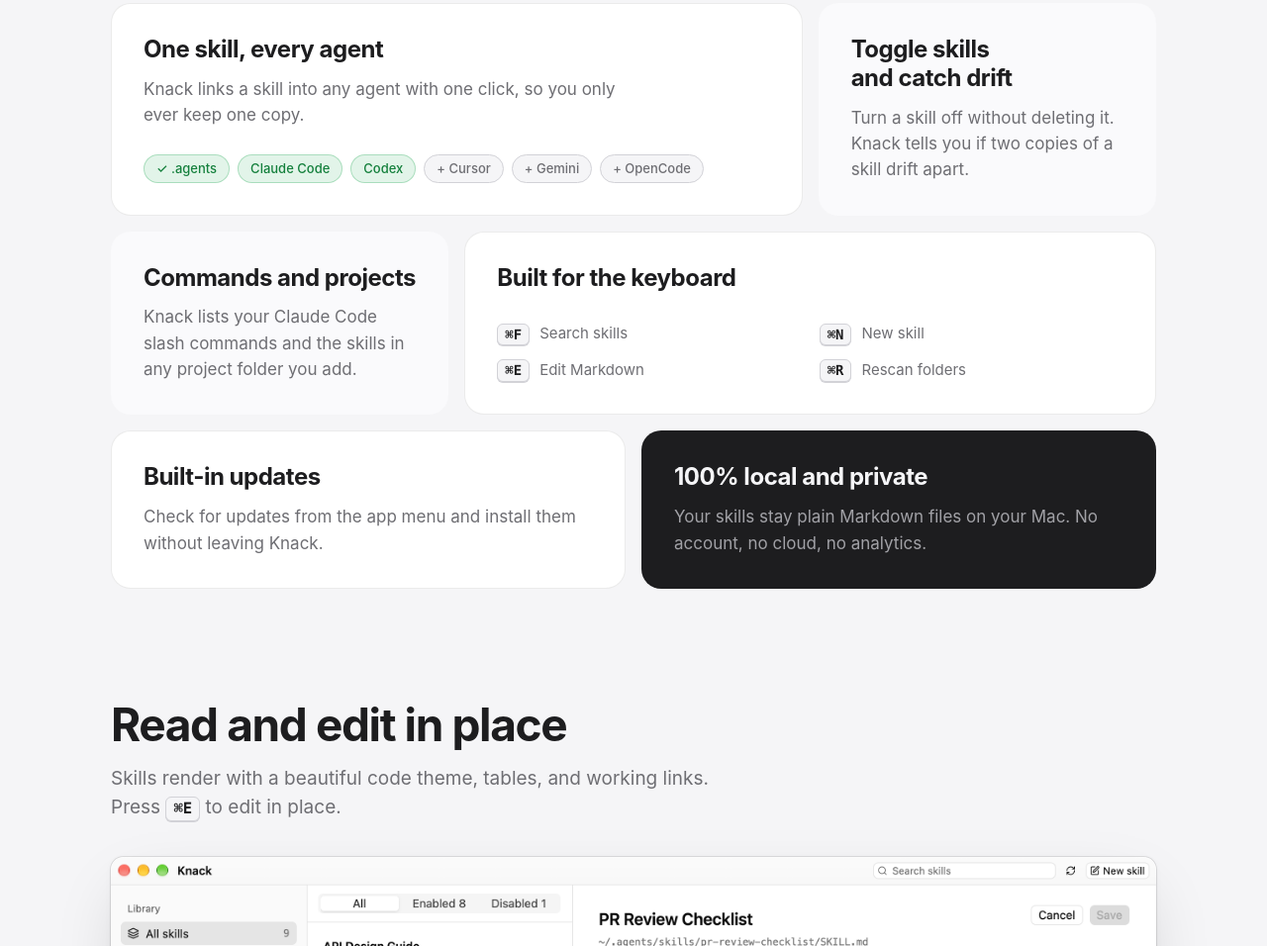
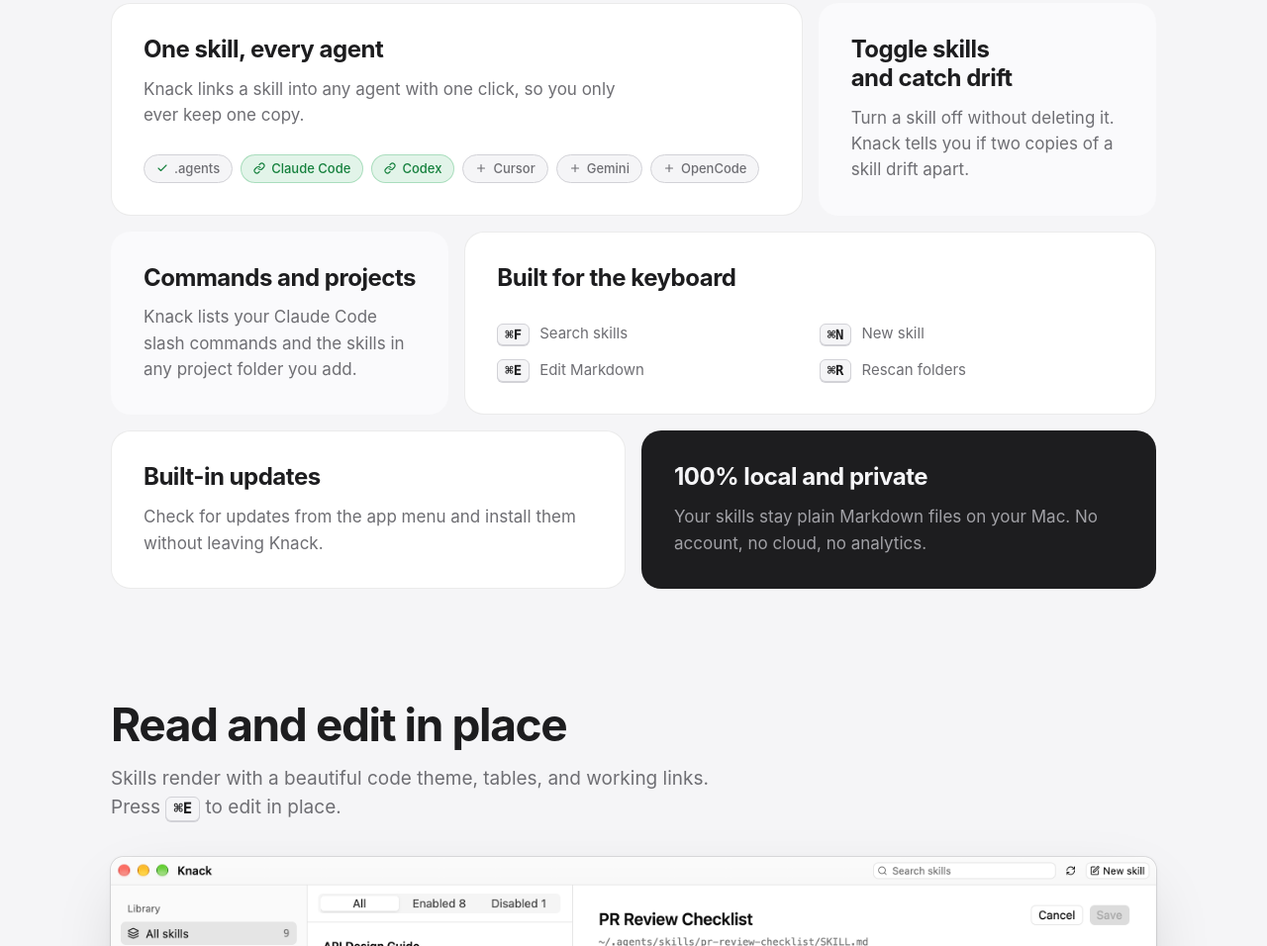
Before and after one commit to jondcallahan/knack, a plain HTML site: page site/index.html in a window 1280 px wide. Shown: the part 1574-2530 px from the top of the page at 99% size. Drawn offline with Linux system fonts and the light colour scheme.

Commit message:
Make the agent pills on the share card clickable
Co-Authored-By: Claude Opus 5.5 <noreply@anthropic.com>

```diff
--- a/site/index.html
+++ b/site/index.html
@@ -144,13 +144,13 @@
     <div class="cell cell-share">
       <h2>One skill, every agent</h2>
       <p>Knack links a skill into any agent with one click, so you only ever keep one copy.</p>
-      <div class="pill-demo" aria-hidden="true">
-        <span class="pill pill-active">✓ .agents</span>
-        <span class="pill pill-linked">Claude Code</span>
-        <span class="pill pill-linked">Codex</span>
-        <span class="pill">+ Cursor</span>
-        <span class="pill">+ Gemini</span>
-        <span class="pill">+ OpenCode</span>
+      <div class="pill-demo" role="group" aria-label="Available to">
+        <span class="pill pill-original" title="The original lives here."><svg viewBox="0 0 24 24" aria-hidden="true"><path d="M20 6 9 17l-5-5"/></svg>.agents</span>
+        <button type="button" class="pill pill-toggle" aria-pressed="true"><svg class="i-link" viewBox="0 0 24 24" aria-hidden="true"><path d="M10 13a5 5 0 0 0 7.54.54l3-3a5 5 0 0 0-7.07-7.07l-1.72 1.71"/><path d="M14 11a5 5 0 0 0-7.54-.54l-3 3a5 5 0 0 0 7.07 7.07l1.71-1.71"/></svg><svg class="i-plus" viewBox="0 0 24 24" aria-hidden="true"><path d="M12 5v14M5 12h14"/></svg>Claude Code</button>
+        <button type="button" class="pill pill-toggle" aria-pressed="true"><svg class="i-link" viewBox="0 0 24 24" aria-hidden="true"><path d="M10 13a5 5 0 0 0 7.54.54l3-3a5 5 0 0 0-7.07-7.07l-1.72 1.71"/><path d="M14 11a5 5 0 0 0-7.54-.54l-3 3a5 5 0 0 0 7.07 7.07l1.71-1.71"/></svg><svg class="i-plus" viewBox="0 0 24 24" aria-hidden="true"><path d="M12 5v14M5 12h14"/></svg>Codex</button>
+        <button type="button" class="pill pill-toggle" aria-pressed="false"><svg class="i-link" viewBox="0 0 24 24" aria-hidden="true"><path d="M10 13a5 5 0 0 0 7.54.54l3-3a5 5 0 0 0-7.07-7.07l-1.72 1.71"/><path d="M14 11a5 5 0 0 0-7.54-.54l-3 3a5 5 0 0 0 7.07 7.07l1.71-1.71"/></svg><svg class="i-plus" viewBox="0 0 24 24" aria-hidden="true"><path d="M12 5v14M5 12h14"/></svg>Cursor</button>
+        <button type="button" class="pill pill-toggle" aria-pressed="false"><svg class="i-link" viewBox="0 0 24 24" aria-hidden="true"><path d="M10 13a5 5 0 0 0 7.54.54l3-3a5 5 0 0 0-7.07-7.07l-1.72 1.71"/><path d="M14 11a5 5 0 0 0-7.54-.54l-3 3a5 5 0 0 0 7.07 7.07l1.71-1.71"/></svg><svg class="i-plus" viewBox="0 0 24 24" aria-hidden="true"><path d="M12 5v14M5 12h14"/></svg>Gemini</button>
+        <button type="button" class="pill pill-toggle" aria-pressed="false"><svg class="i-link" viewBox="0 0 24 24" aria-hidden="true"><path d="M10 13a5 5 0 0 0 7.54.54l3-3a5 5 0 0 0-7.07-7.07l-1.72 1.71"/><path d="M14 11a5 5 0 0 0-7.54-.54l-3 3a5 5 0 0 0 7.07 7.07l1.71-1.71"/></svg><svg class="i-plus" viewBox="0 0 24 24" aria-hidden="true"><path d="M12 5v14M5 12h14"/></svg>OpenCode</button>
       </div>
     </div>
 
@@ -229,6 +229,13 @@
 </footer>
 
 <script>
+document.querySelectorAll(".pill-toggle").forEach((pill) => {
+  pill.addEventListener("click", () => {
+    pill.setAttribute("aria-pressed", String(pill.getAttribute("aria-pressed") !== "true"));
+  });
+});
+</script>
+<script>
 (() => {
   fetch("/releases/latest.json", { cache: "no-cache" })
     .then((res) => (res.ok ? res.json() : null))
--- a/site/style.css
+++ b/site/style.css
@@ -270,8 +270,10 @@ kbd {
 .pill {
   display: inline-flex;
   align-items: center;
+  gap: 6px;
   padding: 5px 12px;
   border-radius: 999px;
+  font: inherit;
   font-size: 13px;
   font-weight: 500;
   line-height: 1.3;
@@ -279,11 +281,37 @@ kbd {
   background: var(--bg);
   border: 1px solid var(--line);
 }
-.pill-active,
-.pill-linked {
+.pill svg {
+  width: 12px;
+  height: 12px;
+  flex: none;
+  fill: none;
+  stroke: currentColor;
+  stroke-width: 2.25;
+  stroke-linecap: round;
+  stroke-linejoin: round;
+}
+.pill-original svg { color: var(--pill-green-ink); }
+.pill-toggle {
+  cursor: pointer;
+  -webkit-tap-highlight-color: transparent;
+  transition: color .2s var(--ease), background-color .2s var(--ease), border-color .2s var(--ease), transform .2s var(--ease);
+}
+.pill-toggle:hover { color: var(--ink); border-color: var(--muted); }
+.pill-toggle:active { transform: scale(.96); }
+.pill-toggle:focus-visible { outline: 2px solid var(--blue); outline-offset: 2px; }
+.pill-toggle[aria-pressed="true"] {
   color: var(--pill-green-ink);
   background: var(--pill-green-bg);
   border-color: var(--pill-green-border);
+}
+.pill-toggle[aria-pressed="true"]:hover { border-color: var(--pill-green-ink); }
+.pill-toggle .i-link,
+.pill-toggle[aria-pressed="true"] .i-plus { display: none; }
+.pill-toggle[aria-pressed="true"] .i-link { display: block; }
+@media (prefers-reduced-motion: reduce) {
+  .pill-toggle { transition: none; }
+  .pill-toggle:active { transform: none; }
 }
 
 .kbd-grid {
```
